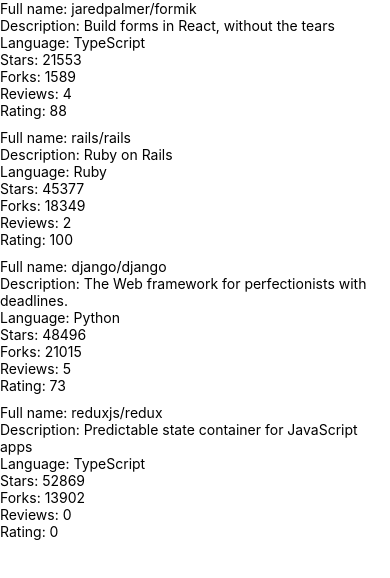
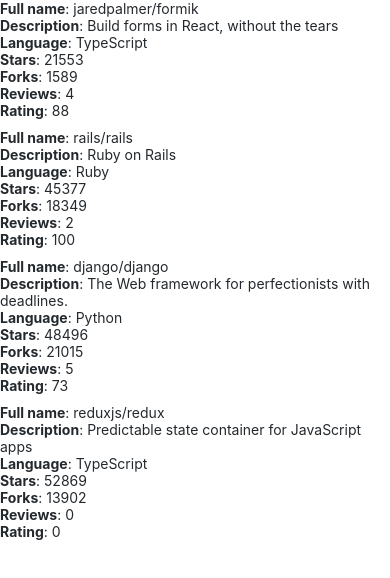
Before and after one commit to 4ndrs/rate-repository-app, a React Native app: screen / in a window 390 px wide. Shown: the top 578 px of the page. Built offline with nearby package versions, Linux system fonts and the light colour scheme.

Commit message:
Add styled Text component

```diff
--- a/src/components/RepositoryItem.tsx
+++ b/src/components/RepositoryItem.tsx
@@ -1,4 +1,4 @@
-import { Text } from "react-native";
+import Text from "./Text";
 
 import type { Repository } from "./RepositoryList";
 
@@ -6,13 +6,27 @@
 
 const RepositoryItem = ({ repository }: Props) => (
   <>
-    <Text>Full name: {repository.fullName}</Text>
-    <Text>Description: {repository.description}</Text>
-    <Text>Language: {repository.language}</Text>
-    <Text>Stars: {repository.stargazersCount}</Text>
-    <Text>Forks: {repository.forksCount}</Text>
-    <Text>Reviews: {repository.reviewCount}</Text>
-    <Text>Rating: {repository.ratingAverage}</Text>
+    <Text>
+      <Text fontWeight="bold">Full name</Text>: {repository.fullName}
+    </Text>
+    <Text>
+      <Text fontWeight="bold">Description</Text>: {repository.description}
+    </Text>
+    <Text>
+      <Text fontWeight="bold">Language</Text>: {repository.language}
+    </Text>
+    <Text>
+      <Text fontWeight="bold">Stars</Text>: {repository.stargazersCount}
+    </Text>
+    <Text>
+      <Text fontWeight="bold">Forks</Text>: {repository.forksCount}
+    </Text>
+    <Text>
+      <Text fontWeight="bold">Reviews</Text>: {repository.reviewCount}
+    </Text>
+    <Text>
+      <Text fontWeight="bold">Rating</Text>: {repository.ratingAverage}
+    </Text>
   </>
 );
 
--- /dev/null
+++ b/src/components/Text.tsx
@@ -0,0 +1,52 @@
+import { Text as NativeText, StyleSheet } from "react-native";
+
+import theme from "../theme";
+
+const styles = StyleSheet.create({
+  text: {
+    color: theme.colors.textPrimary,
+    fontSize: theme.fontSizes.body,
+    fontFamily: theme.fonts.main,
+    fontWeight: theme.fontWeights.normal,
+  },
+  colorTextSecondary: {
+    color: theme.colors.textSecondary,
+  },
+  colorPrimary: {
+    color: theme.colors.primary,
+  },
+  fontSizeSubheading: {
+    fontSize: theme.fontSizes.subheading,
+  },
+  fontWeightBold: {
+    fontWeight: theme.fontWeights.bold,
+  },
+});
+
+type Theme = typeof theme;
+type Color = keyof Theme["colors"];
+type FontSize = keyof Theme["fontSizes"];
+type FontWeight = keyof Theme["fontWeights"];
+
+type NativeTextProps = React.ComponentProps<typeof NativeText>;
+
+type Props = {
+  color?: Color;
+  fontSize?: FontSize;
+  fontWeight?: FontWeight;
+} & NativeTextProps;
+
+const Text = ({ color, fontSize, fontWeight, style, ...props }: Props) => {
+  const textStyle = [
+    styles.text,
+    color === "textSecondary" && styles.colorTextSecondary,
+    color === "primary" && styles.colorPrimary,
+    fontSize === "subheading" && styles.fontSizeSubheading,
+    fontWeight === "bold" && styles.fontWeightBold,
+    style,
+  ];
+
+  return <NativeText style={textStyle} {...props} />;
+};
+
+export default Text;
```
